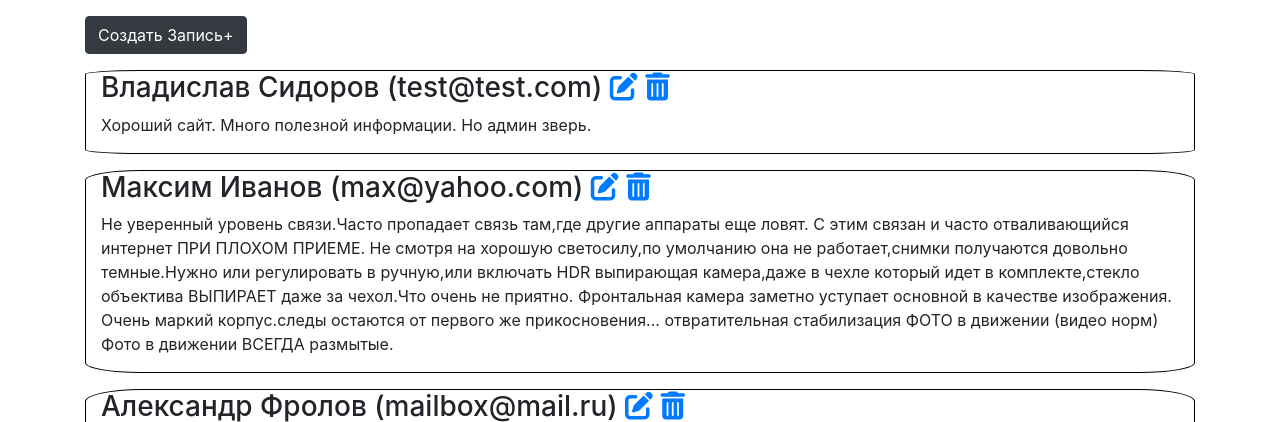
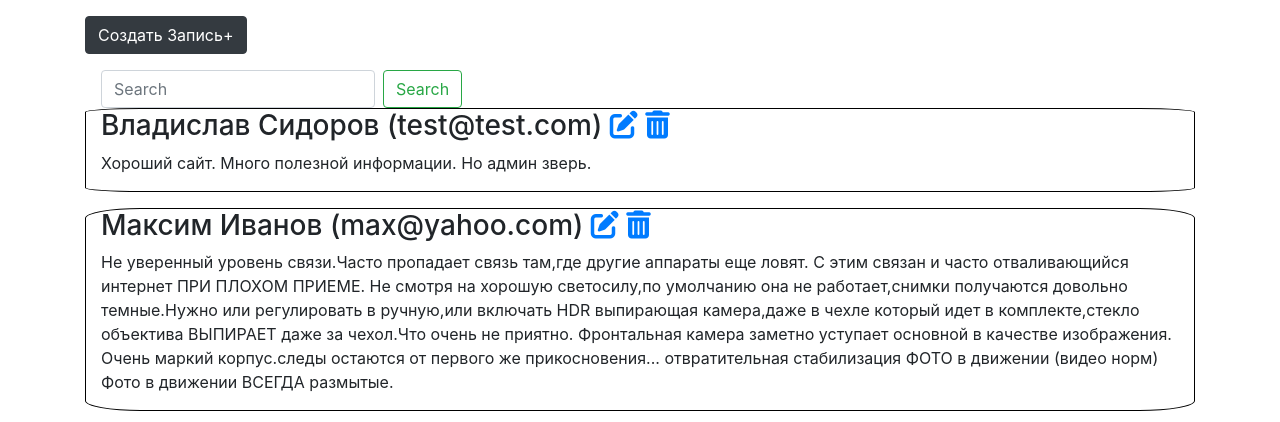
Before and after one commit to Janik2019/work, a Django app: page / in a window 1280 px wide. Shown: the top 422 px of the page. Run offline with Django 3.2, Linux system fonts and the light colour scheme; data comes from the database, SQL or seed files in the repository; some libraries are stand-ins or nearby versions.

Commit message:
Закончил шестой этап добавил функцию поиска на сайт

```diff
--- a/source/main/urls.py
+++ b/source/main/urls.py
@@ -15,7 +15,7 @@ Including another URLconf
 """
 from django.contrib import admin
 from django.urls import path
-from webapp.views import guestbook_index, guestbook_create_view, guestbook_edit, guestbook_delete
+from webapp.views import guestbook_index, guestbook_create_view, guestbook_edit, guestbook_delete, search
 
 urlpatterns = [
     path('admin/', admin.site.urls),
@@ -23,4 +23,5 @@ urlpatterns = [
     path('guestbook/add/', guestbook_create_view, name='guestbook_add'),
     path('guestbook/edit/<int:pk>/', guestbook_edit, name='guestbook_edit'),
     path('guestbook/delete/<int:pk>/', guestbook_delete, name='guestbook_delete'),
+    path('guestbook/search/', search, name='search'),
 ]
--- a/source/webapp/templates/index.html
+++ b/source/webapp/templates/index.html
@@ -2,6 +2,12 @@
 
 {% block content %}
     <a class="btn btn-dark mb-3 mt-3" href="{% url 'guestbook_add' %}">Создать Запись+</a>
+
+     <form class="form-inline my-2 my-lg-0" action="{% url 'search' %}" method="GET" name="search">
+        <input class="form-control mr-sm-2 ml-3" type="text" placeholder="Search" name="search">
+        <input type="submit" value="Search" class="btn btn-outline-success my-2 my-sm-0">
+    </form>
+
 {% for guest in guestbook %}
     <div class="col-md-12 guest mb-3">
       <div>
--- a/source/webapp/views.py
+++ b/source/webapp/views.py
@@ -51,3 +51,13 @@ def guestbook_delete(request, pk):
     elif request.method == 'POST':
         guestbook.delete()
         return redirect('index')
+
+
+
+def search(request):
+    print(request.GET)
+    list=request.GET.get('search')
+    guests= Entry.objects.filter(name__contains=list)
+    return render(request, 'index.html', context={
+        'guestbook': guests
+    })
```
